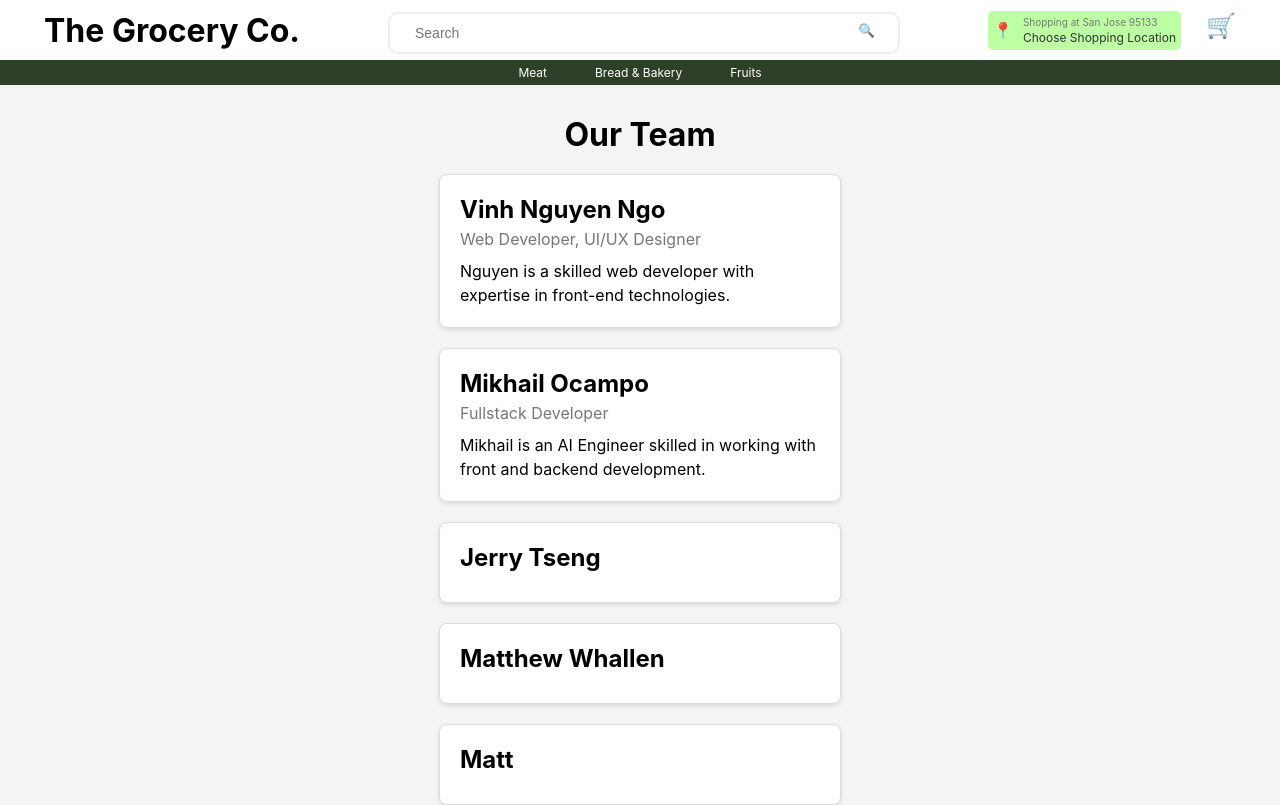
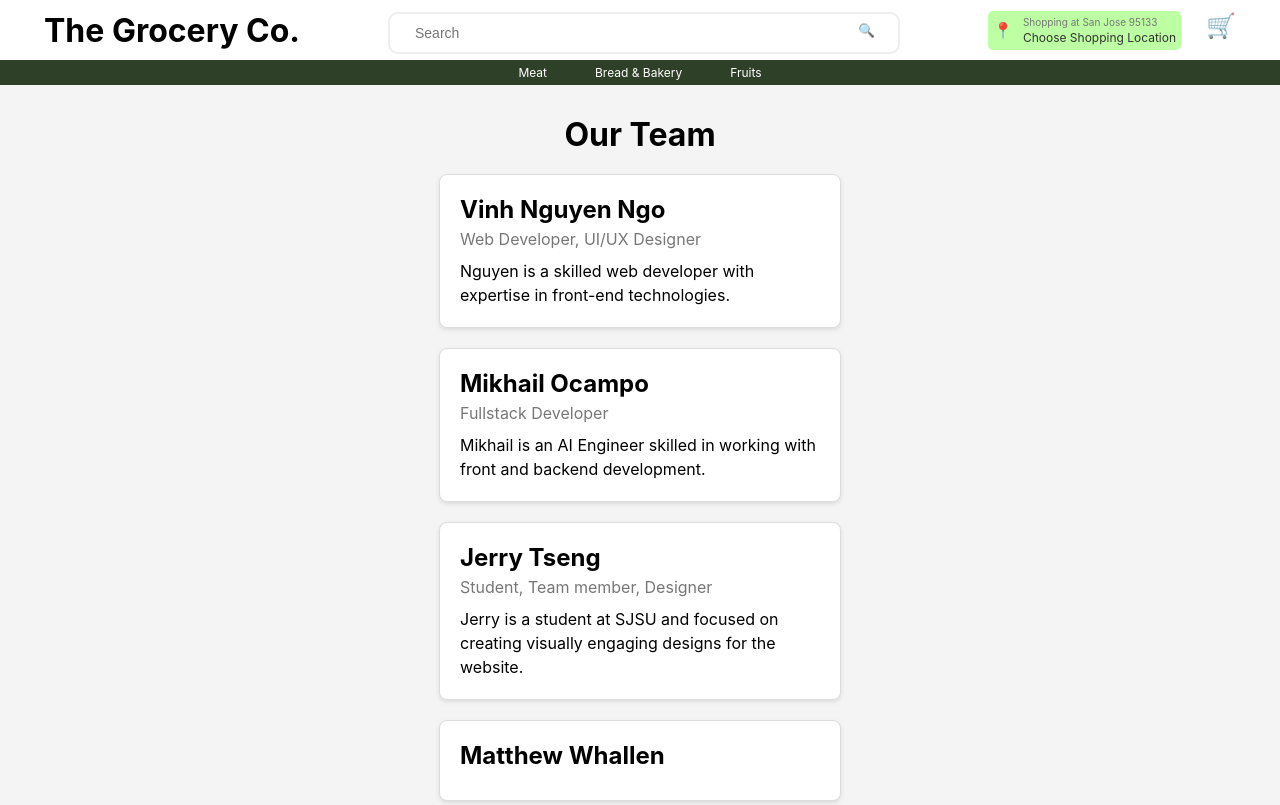
Before and after one commit to Vy-X-S/BUS118W-Group_5, a React (Create React App) app in the folder React/: page /teams in a window 1280 px wide. Shown: the top 805 px of the page. Built offline with nearby package versions, Linux system fonts and the light colour scheme.

Commit message:
team update

```diff
--- a/React/src/components/Team/Team.js
+++ b/React/src/components/Team/Team.js
@@ -21,8 +21,8 @@ const teamMembers = [
   {
     id: 3,
     name: "Jerry Tseng",
-    role: "",
-    description: "",
+    role: "Student, Team member, Designer",
+    description: "Jerry is a student at SJSU and focused on creating visually engaging designs for the website.",
     // image: "team-member3.jpg",
   },
   {
```
